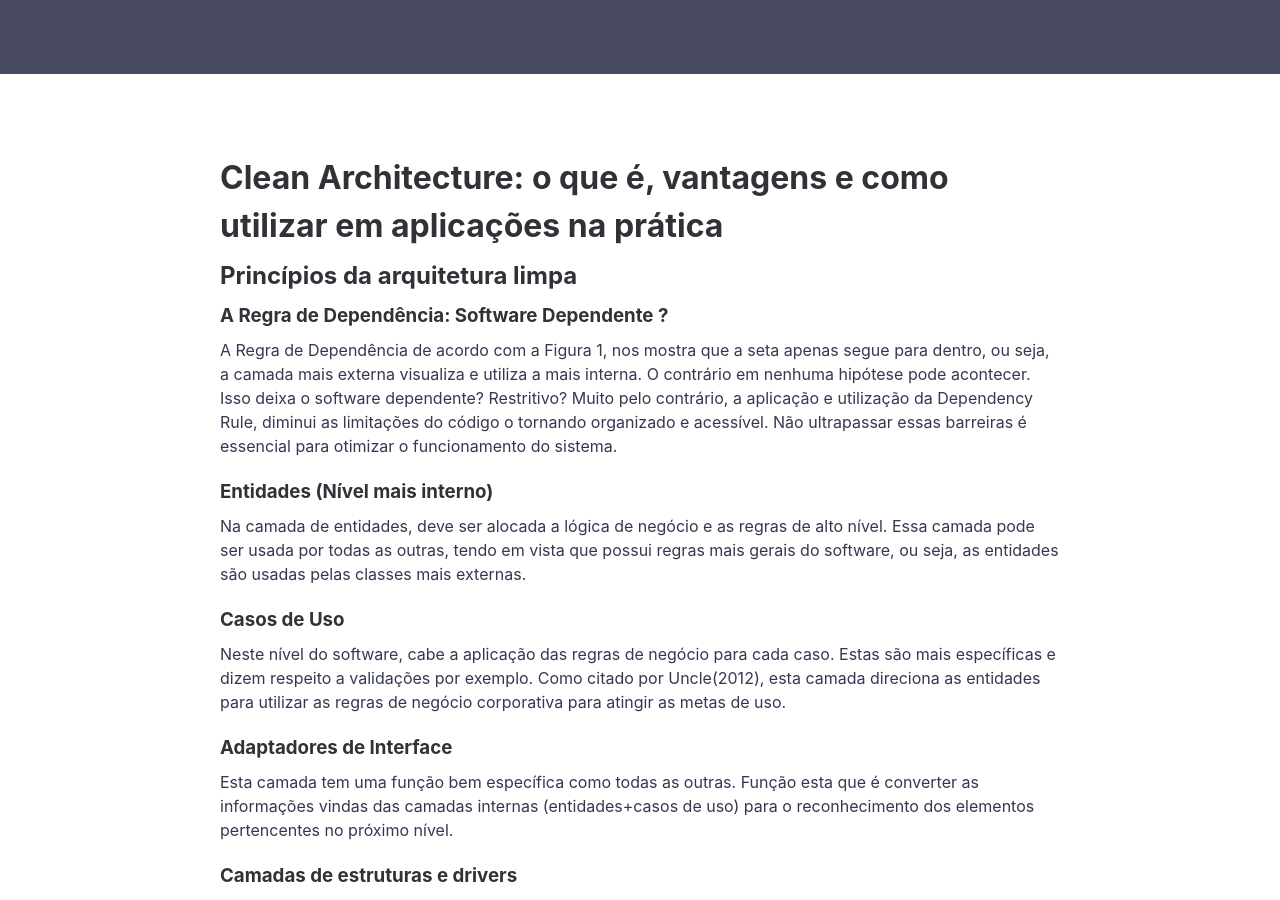
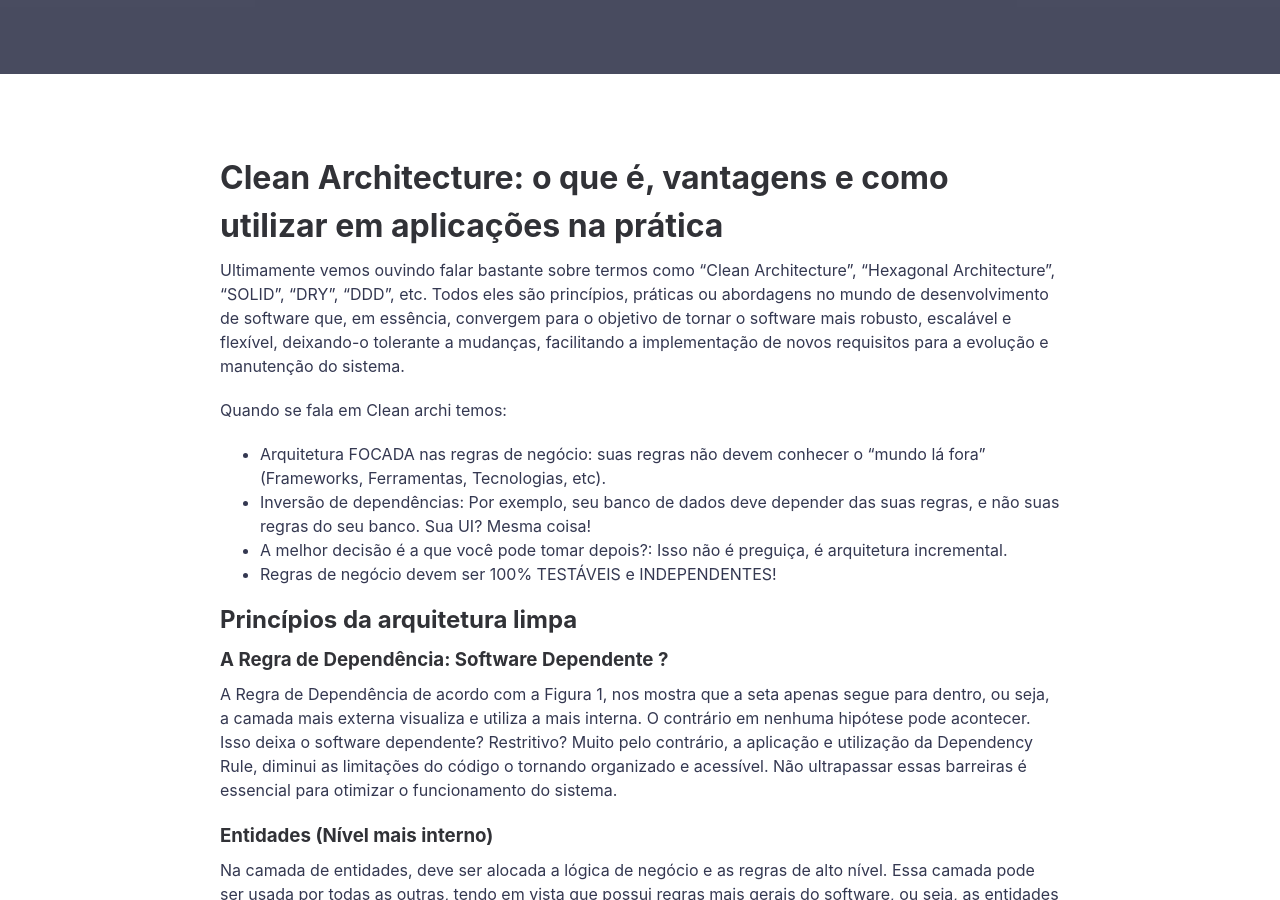
Before and after one commit to thiagosilva95/thiagosilva95.github.io, a Jekyll site: the page built from _posts/2020-06-08-clean-architecture.md, in a window 1280 px wide and 900 px high, scrolled down 502 px. Built offline with Jekyll 4.4.1, drawn with Linux system fonts in a browser that asks for light colours; a script that is not in the unit is left out; comment, search, counter and statistics services are not loaded.

Commit message:
developing clean architecture post

```diff
--- a/_posts/2020-06-08-clean-architecture.md
+++ b/_posts/2020-06-08-clean-architecture.md
@@ -4,10 +4,19 @@ title: Clean Architecture
 featured-img: clean_architecture
 category: [architecture]
 mathjax: true
-summary: Entrando no mundo da produção de conteúdo! Espero que esse início me leve para uma jornada cheia de descobertas.
+summary: Vamos falar um pouco sobre essa "nova" forma de estruturar seus projetos, suas vantagens e desvantagens, e um exemplo prático de sua utilização
 ---
 
 # Clean Architecture: o que é, vantagens e como utilizar em aplicações na prática
+
+Ultimamente vemos ouvindo falar bastante sobre termos como "Clean Architecture", "Hexagonal Architecture", "SOLID", "DRY", "DDD", etc. Todos eles são princípios, práticas ou abordagens no mundo de desenvolvimento de software que, em essência, convergem para o objetivo de tornar o software mais robusto, escalável e flexível, deixando-o tolerante a mudanças, facilitando a implementação de novos requisitos para a evolução e manutenção do sistema.
+
+Quando se fala em Clean archi temos:
+
+- Arquitetura FOCADA nas regras de negócio: suas regras não devem conhecer o "mundo lá fora" (Frameworks, Ferramentas, Tecnologias, etc).
+- Inversão de dependências: Por exemplo, seu banco de dados deve depender das suas regras, e não suas regras do seu banco. Sua UI? Mesma coisa!
+- A melhor decisão é a que você pode tomar depois?: Isso não é preguiça, é arquitetura incremental.
+- Regras de negócio devem ser 100% TESTÁVEIS e INDEPENDENTES!
 
 ## Princípios da arquitetura limpa
 
@@ -39,6 +48,8 @@ As I wanted to use a very expressive model (`xgboost`) and tune the hell out of
 In order to get stable AUC measurements (0.003 of AUC would mean 1,350 positions in the LB) and achieve my goals, I used two CV strategies to evaluate my models:
 
 ![]({{ "assets/img/clean_architecture/00.png" | absolute_url }})
+
+![]({{ "assets/img/clean_architecture/01.png" | absolute_url }})
 
 In order to get stable AUC measurements (0.003 of AUC would mean 1,350 positions in the LB) and achieve my goals, I used two CV strategies to evaluate my models:
 
```
Also changed, not shown: assets/img/clean_architecture/01.png.
